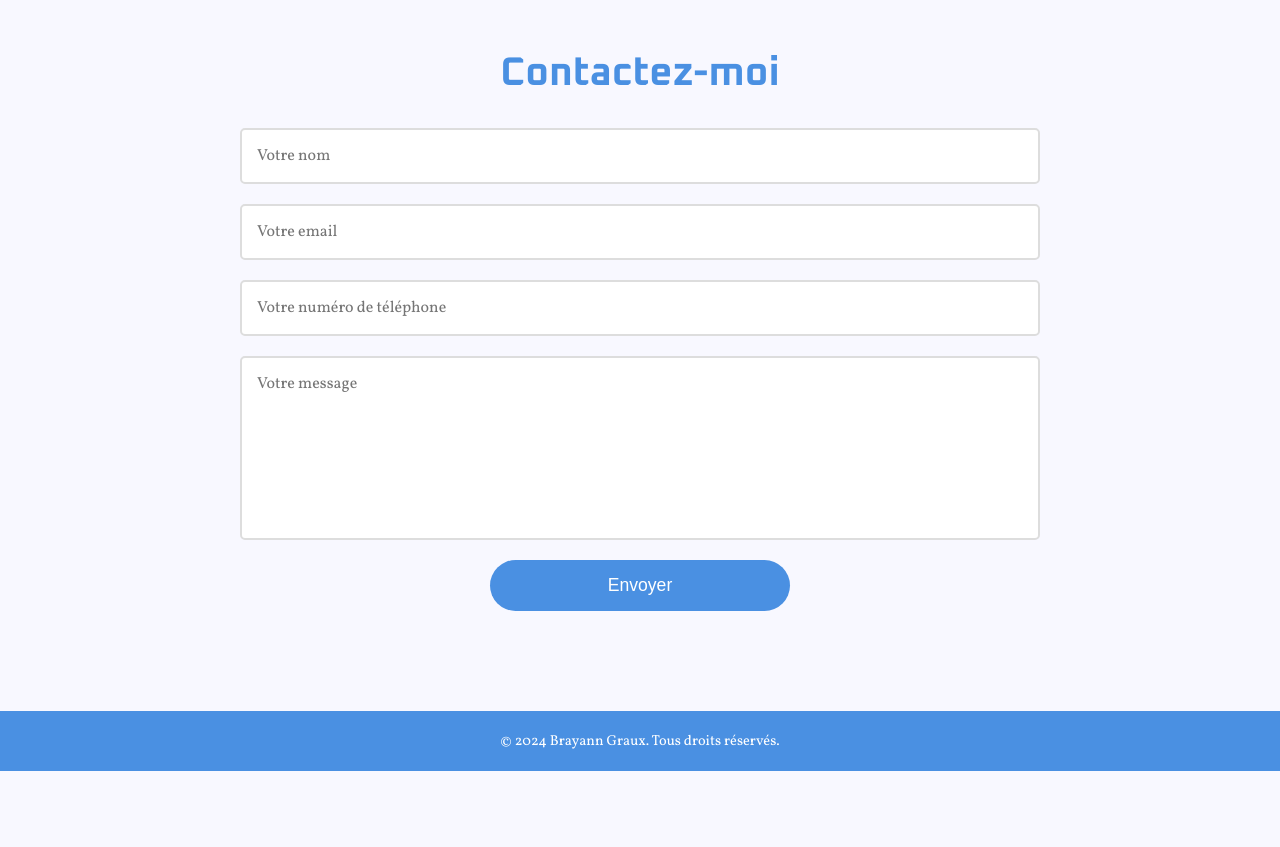
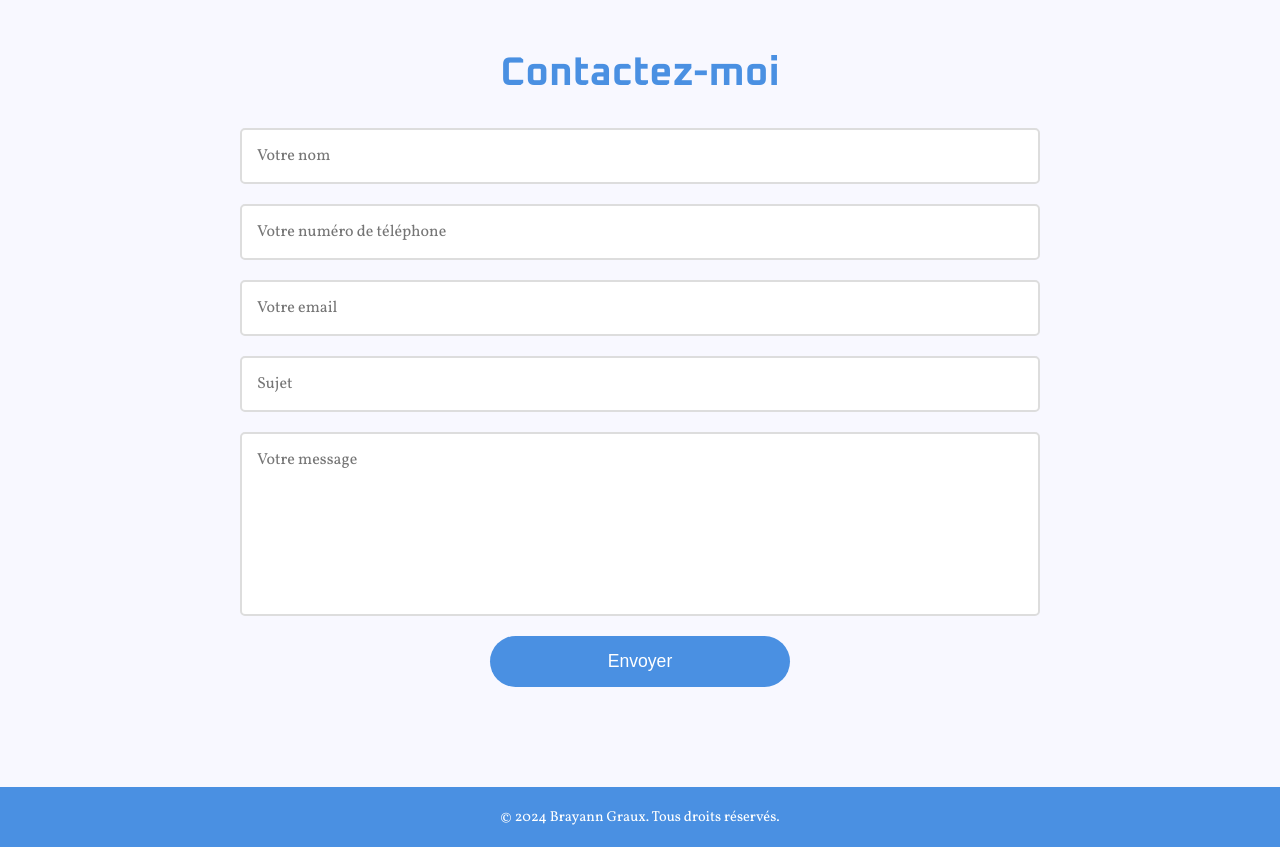
Before and after one commit to Brayann-Graux/Projet_8, a React (Create React App) app: page / in a window 1280 px wide. Shown: the part 1480-2327 px from the top of the page. Before the commit the page ends 2251 px from the top, so only its background shows below. Built offline with nearby package versions, Linux system fonts and the light colour scheme.

Commit message:
ajout de la fonctionnaliter du contact

```diff
--- a/package.json
+++ b/package.json
@@ -7,6 +7,7 @@
     "@testing-library/react": "^13.4.0",
     "@testing-library/user-event": "^13.5.0",
     "aos": "^2.3.4",
+    "emailjs-com": "^3.2.0",
     "nodemon": "^3.1.7",
     "react": "^18.3.1",
     "react-dom": "^18.3.1",
--- a/src/components/Contact/Contact.jsx
+++ b/src/components/Contact/Contact.jsx
@@ -1,15 +1,96 @@
-import React from 'react';
+import React, { useState } from 'react';
+import emailjs from 'emailjs-com';
 import "./Contact.scss";
 
 const Contact = () => {
+  const [formData, setFormData] = useState({
+    name: '',
+    phone: '',
+    email: '',
+    subject: '',
+    message: '',
+  });
+
+  const handleChange = (e) => {
+    const { name, value } = e.target;
+    setFormData((prevData) => ({
+      ...prevData,
+      [name]: value,
+    }));
+  };
+
+  const handleSubmit = (e) => {
+    e.preventDefault();
+
+    emailjs
+      .send(
+        'b0mOGl7bZNvqosGIA', // Remplacez par votre ID de service EmailJS
+        'template_nyg1yub', // Remplacez par votre ID de modèle EmailJS
+        {
+          from_name: formData.name,
+          from_phone: formData.phone,
+          from_email: formData.email,
+          subject: formData.subject,
+          message: formData.message,
+        },
+        'YOUR_USER_ID' // Remplacez par votre ID utilisateur EmailJS
+      )
+      .then(
+        (result) => {
+          console.log(result.text);
+          alert('Votre message a été envoyé avec succès !');
+          setFormData({ name: '', phone: '', email: '', subject: '', message: '' });
+        },
+        (error) => {
+          console.log(error.text);
+          alert("Une erreur s'est produite. Veuillez réessayer.");
+        }
+      );
+  };
+
   return (
     <section id="contact" className="section">
       <h2>Contactez-moi</h2>
-      <form>
-        <input type="text" placeholder="Votre nom" required />
-        <input type="email" placeholder="Votre email" required />
-        <input type="tel" placeholder="Votre numéro de téléphone" required />
-        <textarea placeholder="Votre message" required></textarea>
+      <form onSubmit={handleSubmit}>
+        <input
+          type="text"
+          name="name"
+          placeholder="Votre nom"
+          value={formData.name}
+          onChange={handleChange}
+          required
+        />
+        <input
+          type="tel"
+          name="phone"
+          placeholder="Votre numéro de téléphone"
+          value={formData.phone}
+          onChange={handleChange}
+          required
+        />
+        <input
+          type="email"
+          name="email"
+          placeholder="Votre email"
+          value={formData.email}
+          onChange={handleChange}
+          required
+        />
+        <input
+          type="text"
+          name="subject"
+          placeholder="Sujet"
+          value={formData.subject}
+          onChange={handleChange}
+          required
+        />
+        <textarea
+          name="message"
+          placeholder="Votre message"
+          value={formData.message}
+          onChange={handleChange}
+          required
+        ></textarea>
         <button type="submit" className="btn">Envoyer</button>
       </form>
     </section>
```
Also changed, not shown: 1 other file (tests, documents, lock files or other folders).
